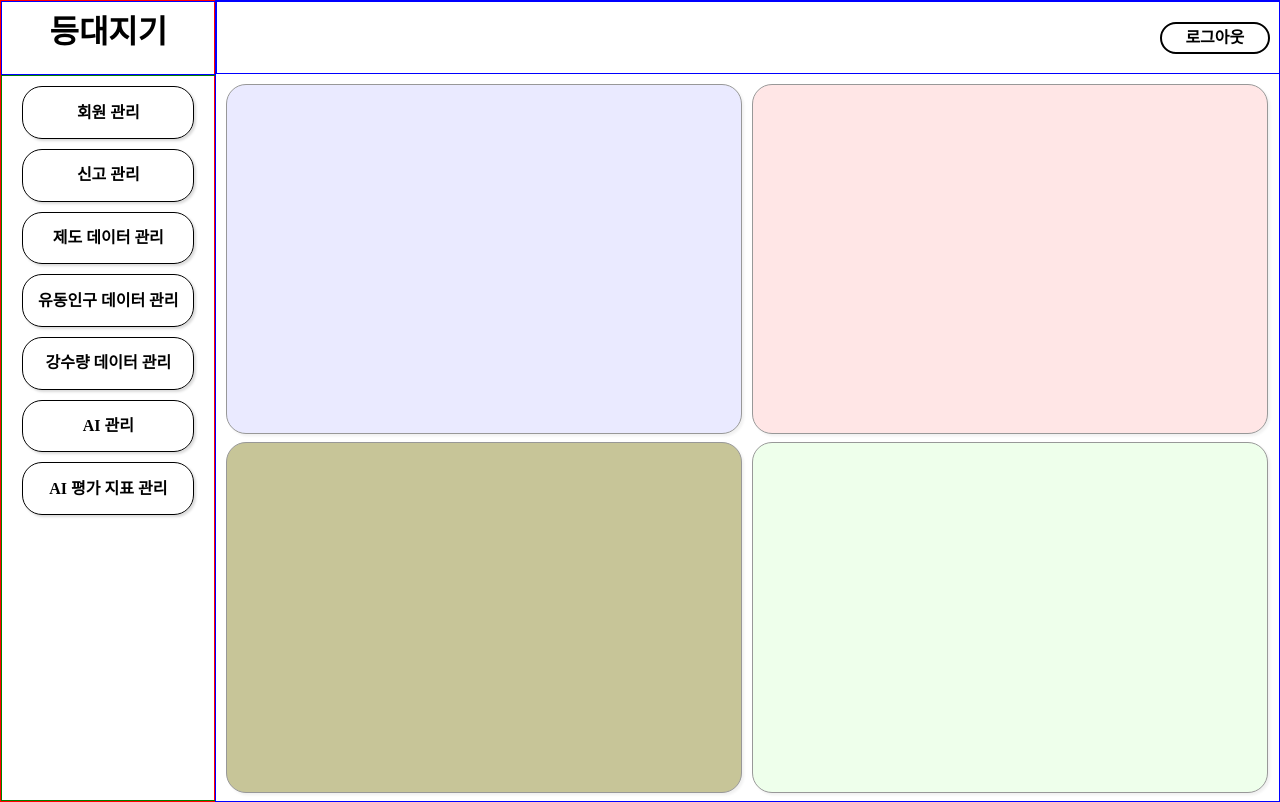
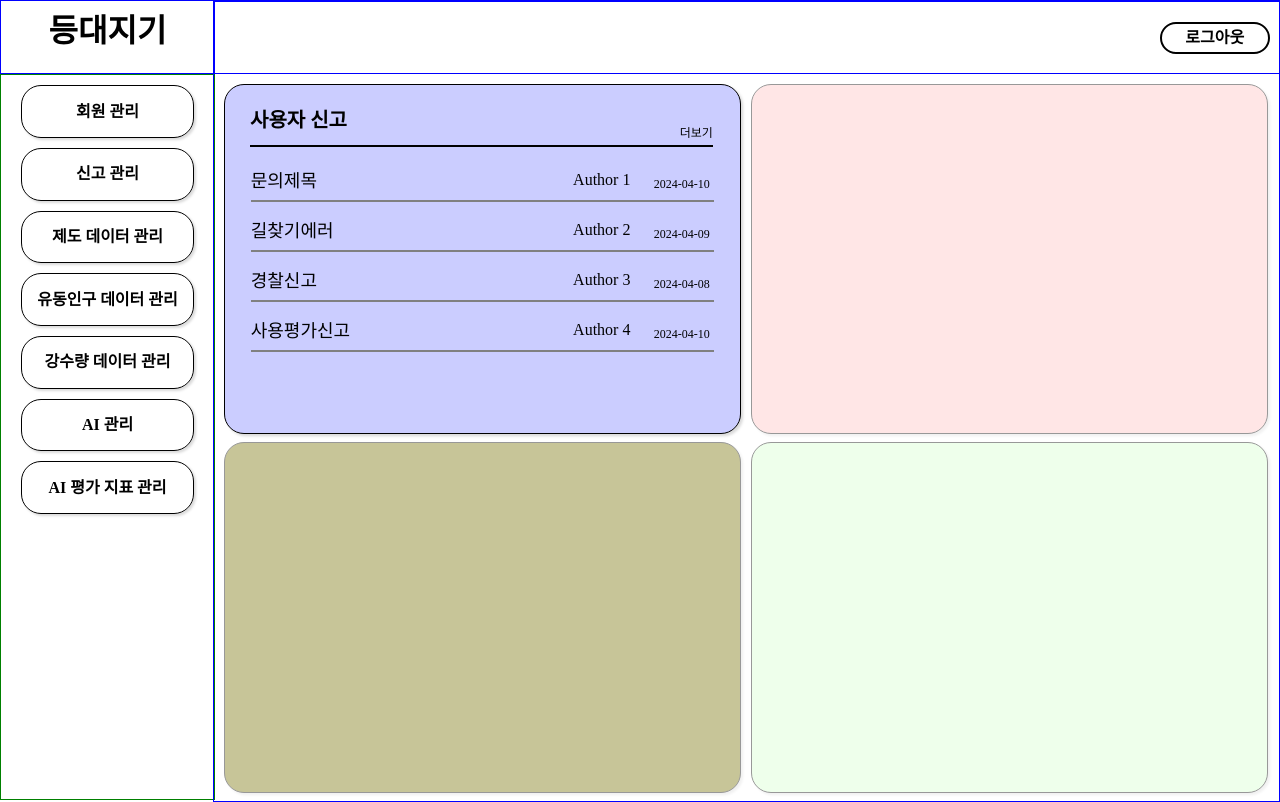
Before and after one commit to 4-1-graduation-project/fron, a React (Create React App) app in the folder gradeproject/: page /adminMain in a window 1280 px wide. Built offline with nearby package versions, Linux system fonts and the light colour scheme.

Commit message:
feat : 관리자메인페이지 사용자 신고 View 구현(더미데이터)

```diff
--- /dev/null
+++ b/gradeproject/public/userReport/Data.json
@@ -0,0 +1,11 @@
+[
+    { "title": "문의제목", "author": "Author 1", "date": "2024-04-10" },
+    { "title": "길찾기에러", "author": "Author 2", "date": "2024-04-09" },
+    { "title": "경찰신고", "author": "Author 3", "date": "2024-04-08" },
+    { "title": "사용평가신고", "author": "Author 4", "date": "2024-04-10" },
+    { "title": "버벅거림", "author": "Author 5", "date": "2024-04-09" },
+    { "title": "오류", "author": "Author 6", "date": "2024-04-08" },
+    { "title": "길찾기가잘안돼요", "author": "Author 7", "date": "2024-04-09" },
+    { "title": "Ai길찾기", "author": "Author 8", "date": "2024-04-08" }
+
+  ]
--- a/gradeproject/src/components/AdminMainPage/AdminMain.jsx
+++ b/gradeproject/src/components/AdminMainPage/AdminMain.jsx
@@ -1,7 +1,7 @@
 import React from 'react'
 import * as R from "./AdminMainCss";
-import SideMenu from './SideMenu';
-
+import SideMenu from "./SideMenu";
+import UserReport from "./adminhomeItems/UserReport";
 
 export default function AdminMain() {
   return (
@@ -16,7 +16,7 @@ export default function AdminMain() {
           </R.LogoutButton>
         </R.Header>
         <R.MainContainer>
-          <R.GridItem color="#CBCDFF"></R.GridItem>
+        <UserReport />
           <R.GridItem color="#FFC3C3"></R.GridItem>
           <R.GridItem color="#746F00"></R.GridItem>
           <R.GridItem color="#D6FFCF"></R.GridItem>
--- a/gradeproject/src/components/AdminMainPage/AdminMainCss.js
+++ b/gradeproject/src/components/AdminMainPage/AdminMainCss.js
@@ -3,7 +3,6 @@ import styled from "styled-components";
 export const LeftSection = styled.div`
     width: 20%;
     height: 100%;
-    border: 1px solid red;
 `;
 
 export const RightSection = styled.div`
@@ -41,7 +40,6 @@ export const LogoutButton = styled.div`
 export const MainContainer = styled.div`
     width: 98%;
     height: 100%;
-
     display: grid;
     grid-template-columns: 1fr 1fr;
     grid-template-rows: 1fr 1fr;
@@ -56,6 +54,88 @@ export const GridItem = styled.div`
     border-radius: 20px;
     box-shadow: rgba(0, 0, 0, 0.15) 2.15px 2.15px 2.8px;
 `;
+
+
+//================================UserReport=================================
+
+export const Container = styled.div`
+    background-color: #CBCDFF;
+    border: 1px solid black;
+    border-radius: 20px;
+    box-shadow: rgba(0, 0, 0, 0.15) 2.15px 2.15px 2.8px;
+`;
+
+export const ReportBoxHeader = styled.div`
+    width: 90%;
+    height: 10%;
+    border-bottom: 2px solid black;
+    display: flex;
+    flex-direction: row;
+    margin: 25px;
+`;
+
+export const ReportBoxTitle = styled.div`
+    width: 100%;
+    height: 100%;
+    font-size: 20px;
+    font-weight: bold;
+    color: black;
+`;
+
+export const ReportBoxSubTitle = styled.div`
+    width: 8%;
+    height: 50%;
+    display: flex;
+    justify-content: center;
+    font-size: 12px;
+    margin-top: auto;
+
+`;
+
+export const ReportList = styled.div`
+    width: 90%;
+    height: 200px;
+    margin: 0 auto;
+    display: flex;
+    flex-direction: column;
+    overflow-y: auto;
+    &::-webkit-scrollbar {
+  display: none; /* for Chrome, Safari, and Opera */
+}
+`;
+
+export const ReportListItem = styled.div`
+    width: 100%;
+    height: 10%;
+    border-bottom: 2px solid gray;
+    display: flex;
+    flex-direction: row;
+    margin-bottom: 20px;
+    padding-bottom: 10px;
+`;
+
+export const ReportTitle = styled.div`
+    width: 80%;
+    height: 100%;
+    font-size: 18px;
+
+`;
+
+export const ReportAuthor = styled.div`
+    width: 20%;
+    height: 100%;
+`;
+
+export const ReportDate = styled.div`
+    width: 15%;
+    height: 30%;
+    font-size: 12px;
+    margin: auto;
+
+`;
+
+
+
 
 
 //======================================SideMenu=============================
--- /dev/null
+++ b/gradeproject/src/components/AdminMainPage/adminhomeItems/UserReport.jsx
@@ -0,0 +1,31 @@
+import React, { useState, useEffect } from 'react';
+import * as G from "../AdminMainCss";
+
+export default function UserReport() {
+  const [reportData, setReportData] = useState([]);
+
+  useEffect(() => {
+    fetch('http://localhost:3000/userReport/Data.json')
+      .then(response => response.json())
+      .then(data => setReportData(data))
+      .catch(error => console.error('Error fetching data:', error));
+  }, []);
+
+  return (
+    <G.Container>
+      <G.ReportBoxHeader>
+        <G.ReportBoxTitle>사용자 신고</G.ReportBoxTitle>
+        <G.ReportBoxSubTitle>더보기</G.ReportBoxSubTitle>
+      </G.ReportBoxHeader>
+      <G.ReportList>
+        {reportData.map((report, index) => (
+          <G.ReportListItem key={index}>
+            <G.ReportTitle>{report.title}</G.ReportTitle>
+            <G.ReportAuthor>{report.author}</G.ReportAuthor>
+            <G.ReportDate>{report.date}</G.ReportDate>
+          </G.ReportListItem>
+        ))}
+      </G.ReportList>
+    </G.Container>
+  );
+}
--- a/gradeproject/src/pages/AdminMainPage.jsx
+++ b/gradeproject/src/pages/AdminMainPage.jsx
@@ -1,4 +1,4 @@
-import AdminMain from "../components/AdminMainPage/AdminMain"
+import AdminMain from "../components/adminMainPage/AdminMain";
 
 export default function AdminMainPage() {
   return (
```
